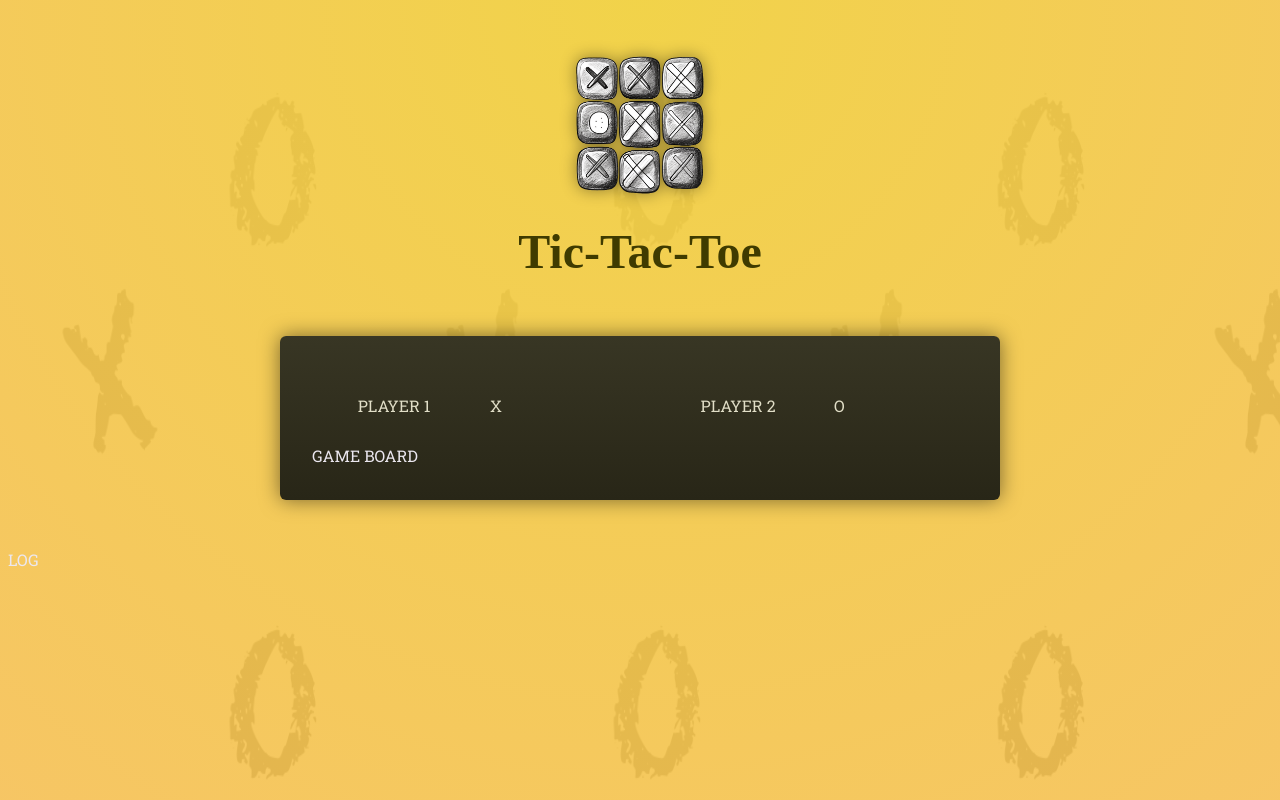
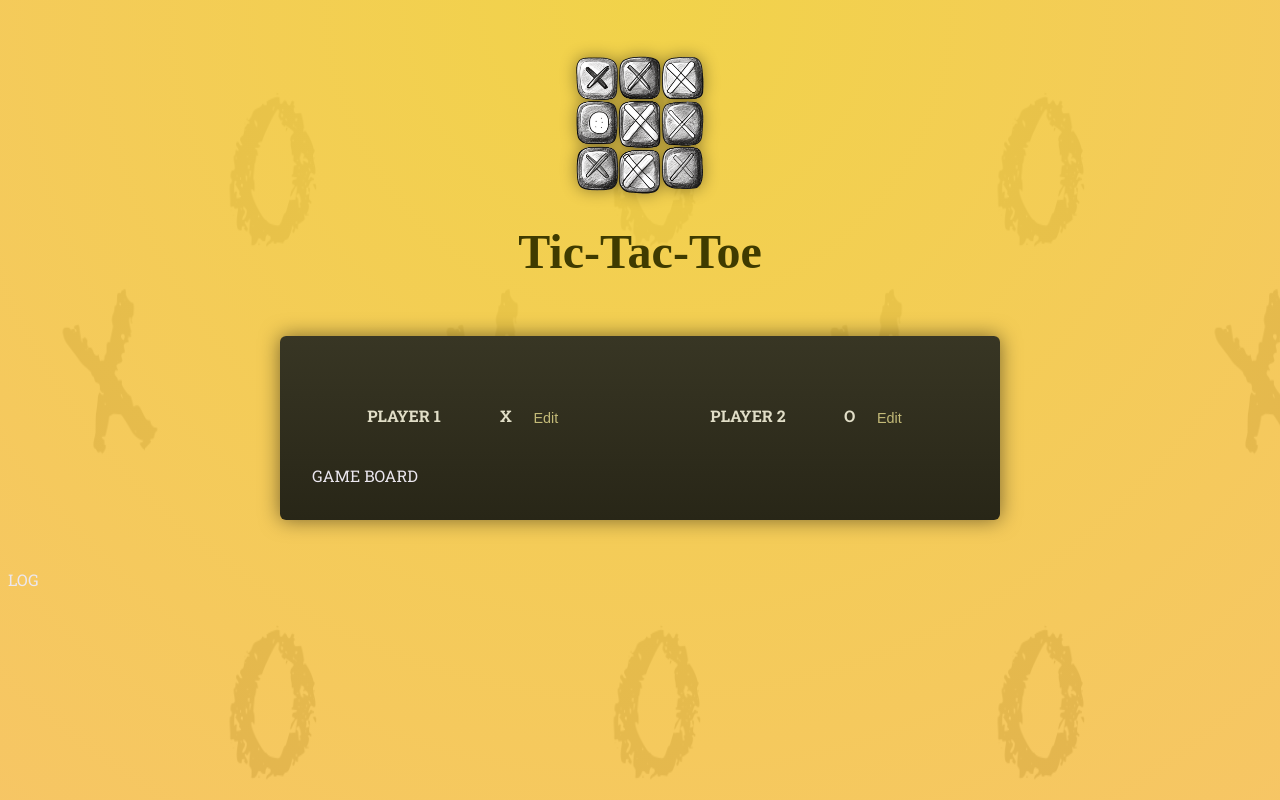
Before and after one commit to M0H1K4/React-vite--tic-tac-toe, a React (Vite) app: page / in a window 1280 px wide. Shown: the top 800 px of the page. Built offline with nearby package versions, Linux system fonts and the light colour scheme; a web font is replaced by a local one.

Commit message:
Creating Components

```diff
--- a/src/App.jsx
+++ b/src/App.jsx
@@ -1,17 +1,13 @@
+import Player from "./components/PLayer";
+
+
 function App() {
   return (
     <main>
       <div id="game-container">
         <ol id="players">
-          <li>
-            <span className="player-name">Player 1</span>
-            <span className="player-symbol">X</span>
-          </li>
-
-          <li>
-            <span className="player-name">Player 2</span>
-            <span className="player-symbol">O</span>
-          </li>
+          <Player name="player 1" symbol="X" />
+          <Player name="player 2" symbol="O" />
         </ol>
         GAME BOARD
       </div>
--- /dev/null
+++ b/src/components/Player.jsx
@@ -0,0 +1,13 @@
+import React from "react";
+
+export default function Player({name, symbol}) {
+  return (
+    <li>
+      <span className="player">
+        <span className="player-name">{name}</span>
+        <span className="player-symbol">{symbol}</span>
+      </span>
+      <button>Edit</button>
+    </li>
+  );
+}
```
